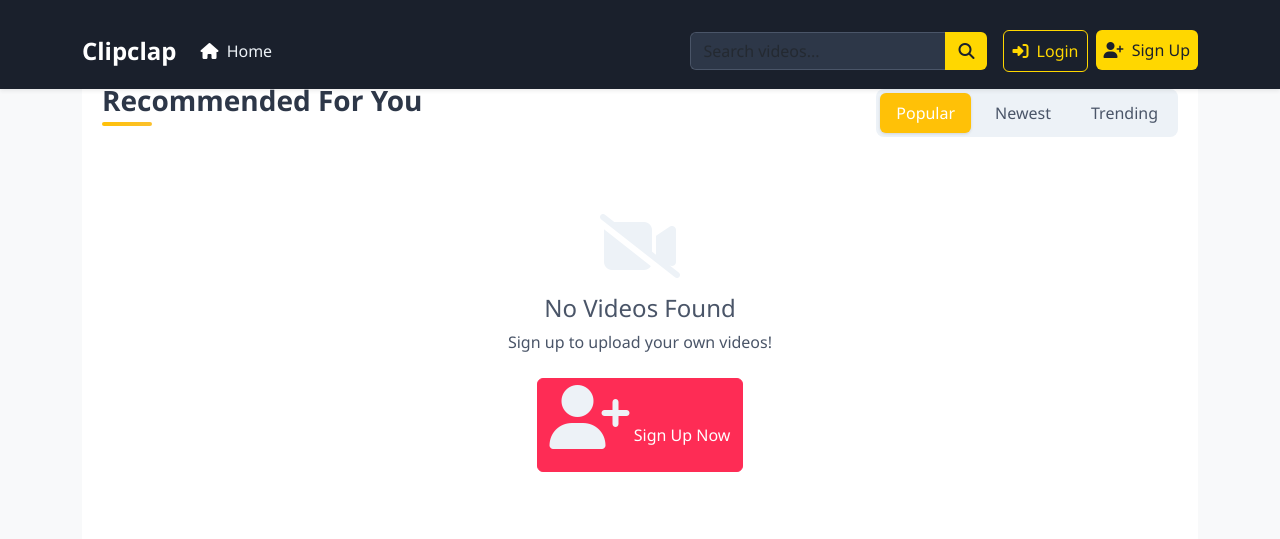
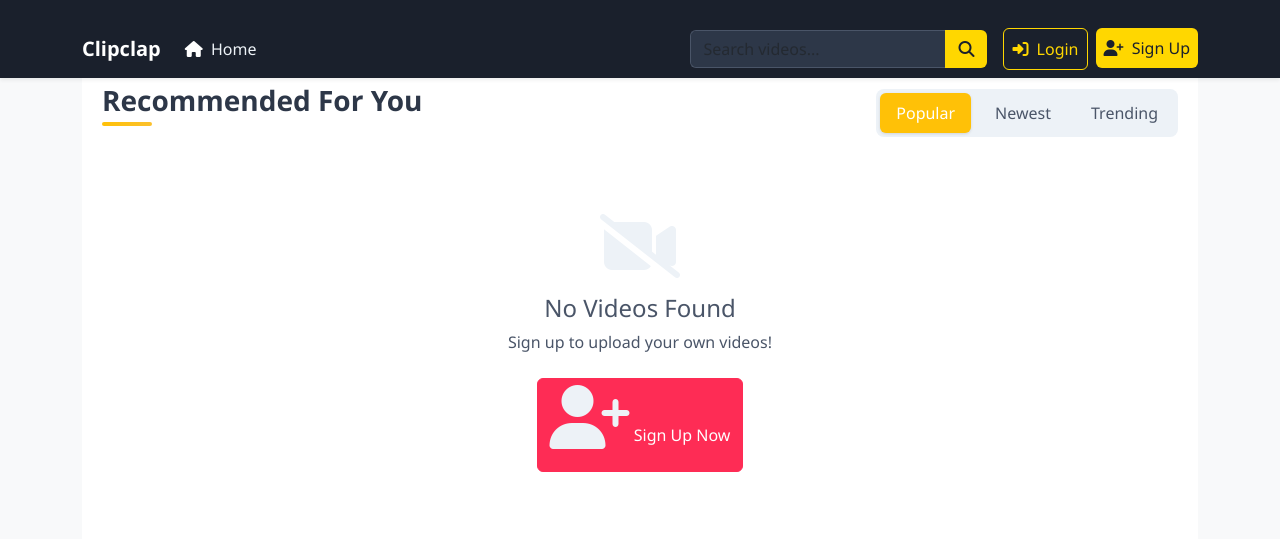
Before and after one commit to Ifeayinwa/clipclap, a Django app: page / in a window 1280 px wide. Shown: the top 539 px of the page. Run offline with Django 5.2, Linux system fonts and the light colour scheme; data that the repository does not hold is empty.

Commit message:
Update style.css

```diff
--- a/static/css/style.css
+++ b/static/css/style.css
@@ -6,19 +6,7 @@ body {
 }
 
 /* Navbar styles */
-.navbar {
-    box-shadow: 0 2px 4px rgba(0, 0, 0, 0.1);
-    position: absolute;
-    color: black;
-    padding-bottom: 15px; /* Space below navbar */
-    margin-bottom: 20px; /* Extra space below navbar */
-}
 
-/* Navbar brand styles */
-.navbar-brand {
-    font-weight: bold;
-    font-size: 1.5rem;
-}
 
 /* Dropdown menu styles */
 .drop-down-menu {
```
